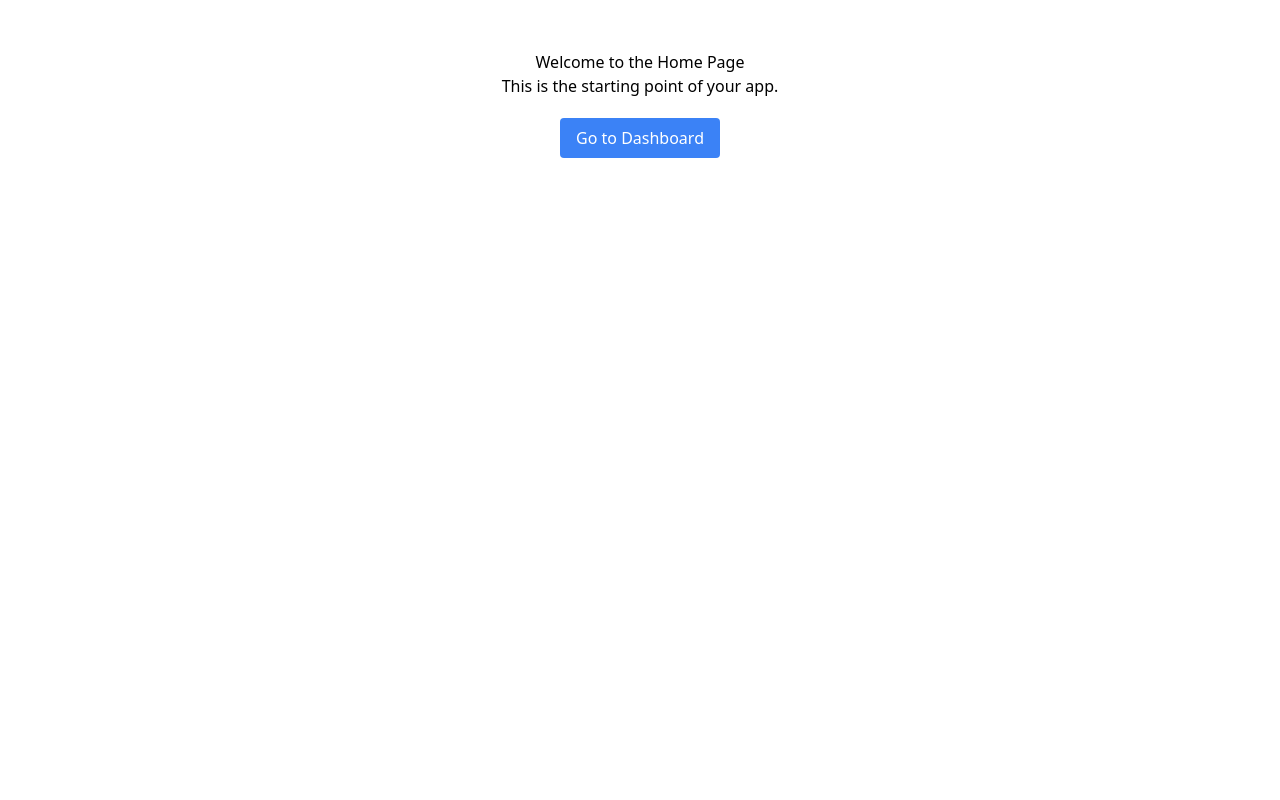
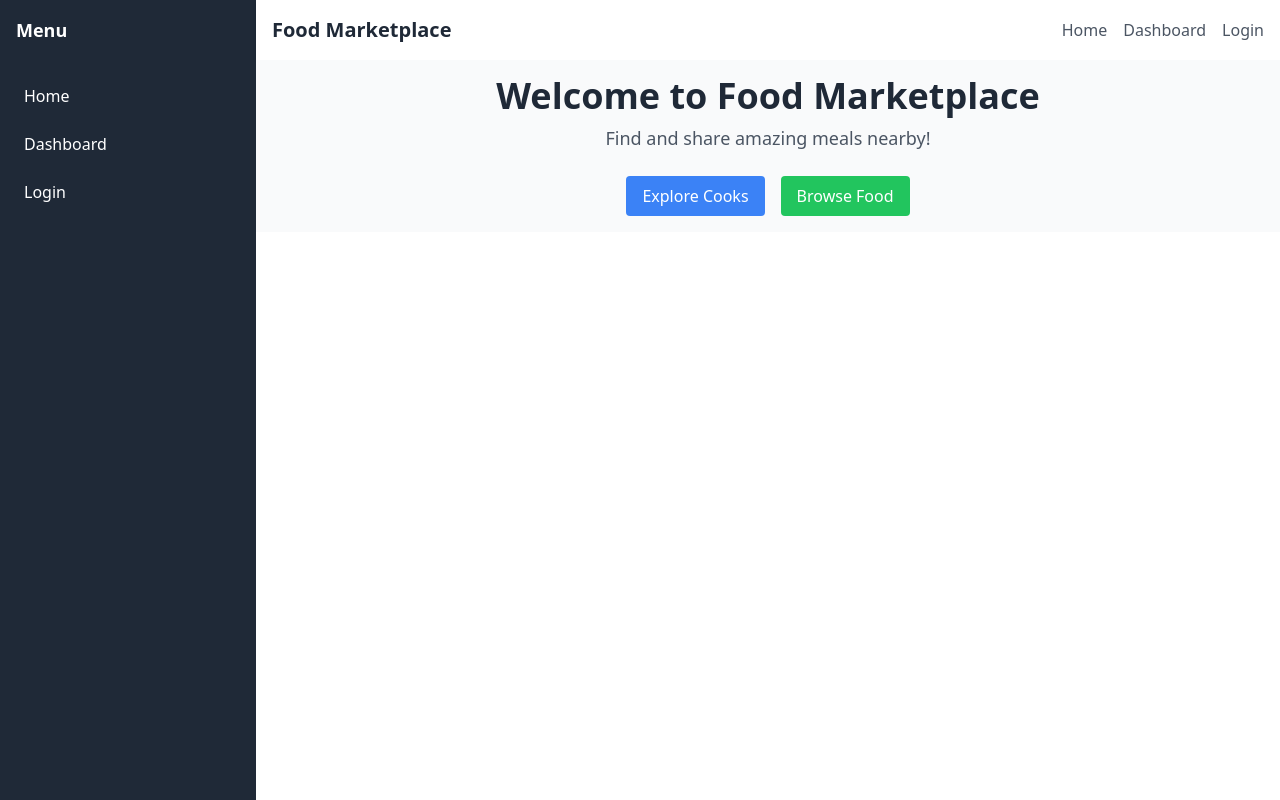
Before and after one commit to omgoswami/tiffin, a React (Create React App) app in the folder frontend/: page / in a window 1280 px wide. Built offline with nearby package versions, Linux system fonts and the light colour scheme.

Commit message:
sidebar, navbar, dashboard, login, some buttons all done

```diff
--- a/frontend/src/App.js
+++ b/frontend/src/App.js
@@ -1,20 +1,24 @@
-import React from 'react';
-import { BrowserRouter as Router, Routes, Route } from 'react-router-dom';
-import HomePage from './pages/Home/HomePage';
-import DashboardPage from './pages/Dashboard/DashboardPage';
-import NotFoundPage from './pages/NotFoundPage';
+import React from "react";
+import { BrowserRouter as Router, Routes, Route } from "react-router-dom";
+import MainLayout from "./layouts/MainLayout";
+import HomePage from "./pages/Home/HomePage";
+import DashboardPage from "./pages/Dashboard/DashboardPage";
+import LoginPage from "./pages/Auth/LoginPage";
+import NotFoundPage from "./pages/NotFoundPage";
 
-const App = () => {
+function App() {
   return (
     <Router>
       <Routes>
-        {/* Define routes */}
-        <Route path="/" element={<HomePage />} /> {/* Default to HomePage */}
-        <Route path="/dashboard" element={<DashboardPage />} />
-        <Route path="*" element={<NotFoundPage />} /> {/* Catch-all for 404 */}
+        <Route element={<MainLayout />}>
+          <Route path="/" element={<HomePage />} />
+          <Route path="/dashboard" element={<DashboardPage />} />
+        </Route>
+        <Route path="/login" element={<LoginPage />} />
+        <Route path="*" element={<NotFoundPage />} /> {/* Updated here */}
       </Routes>
     </Router>
   );
-};
+}
 
 export default App;
--- /dev/null
+++ b/frontend/src/components/Navbar/Navbar.jsx
@@ -0,0 +1,16 @@
+import React from "react";
+
+const Navbar = () => {
+  return (
+    <div className="w-full bg-white shadow p-4 flex justify-between items-center">
+      <h1 className="text-xl font-bold text-gray-800">Food Marketplace</h1>
+      <nav className="flex space-x-4">
+        <a href="/" className="text-gray-600 hover:text-gray-800">Home</a>
+        <a href="/dashboard" className="text-gray-600 hover:text-gray-800">Dashboard</a>
+        <a href="/login" className="text-gray-600 hover:text-gray-800">Login</a>
+      </nav>
+    </div>
+  );
+};
+
+export default Navbar;
--- /dev/null
+++ b/frontend/src/components/Sidebar/Sidebar.jsx
@@ -0,0 +1,16 @@
+import React from "react";
+
+const Sidebar = () => {
+  return (
+    <div className="w-64 h-full bg-gray-800 text-white flex flex-col">
+      <div className="p-4 text-lg font-bold">Menu</div>
+      <nav className="flex flex-col space-y-2 p-4">
+        <a href="/" className="hover:bg-gray-700 p-2 rounded">Home</a>
+        <a href="/dashboard" className="hover:bg-gray-700 p-2 rounded">Dashboard</a>
+        <a href="/login" className="hover:bg-gray-700 p-2 rounded">Login</a>
+      </nav>
+    </div>
+  );
+};
+
+export default Sidebar;
--- /dev/null
+++ b/frontend/src/layouts/MainLayout.jsx
@@ -0,0 +1,20 @@
+import React from "react";
+import { Outlet } from "react-router-dom";
+import Navbar from "../components/Navbar/Navbar";
+import Sidebar from "../components/Sidebar/Sidebar";
+
+const MainLayout = () => {
+  return (
+    <div className="flex h-screen">
+      <Sidebar />
+      <div className="flex flex-col flex-grow">
+        <Navbar />
+        <main className="p-4 overflow-y-auto bg-gray-50">
+          <Outlet />
+        </main>
+      </div>
+    </div>
+  );
+};
+
+export default MainLayout;
--- /dev/null
+++ b/frontend/src/pages/Auth/LoginPage.jsx
@@ -0,0 +1,39 @@
+// src/pages/Auth/LoginPage.jsx
+import React from "react";
+
+const LoginPage = () => {
+  return (
+    <div className="flex flex-col items-center justify-center h-screen bg-gray-100">
+      <h1 className="text-2xl font-bold mb-4">Login</h1>
+      <form className="bg-white p-6 rounded shadow-md w-80">
+        <div className="mb-4">
+          <label className="block text-gray-700 text-sm font-bold mb-2" htmlFor="email">
+            Email
+          </label>
+          <input
+            id="email"
+            type="email"
+            placeholder="Enter your email"
+            className="w-full px-3 py-2 border rounded focus:outline-none focus:ring focus:ring-blue-200"
+          />
+        </div>
+        <div className="mb-4">
+          <label className="block text-gray-700 text-sm font-bold mb-2" htmlFor="password">
+            Password
+          </label>
+          <input
+            id="password"
+            type="password"
+            placeholder="Enter your password"
+            className="w-full px-3 py-2 border rounded focus:outline-none focus:ring focus:ring-blue-200"
+          />
+        </div>
+        <button type="submit" className="w-full bg-blue-500 text-white py-2 rounded hover:bg-blue-600">
+          Login
+        </button>
+      </form>
+    </div>
+  );
+};
+
+export default LoginPage;
--- a/frontend/src/pages/Home/HomePage.jsx
+++ b/frontend/src/pages/Home/HomePage.jsx
@@ -1,19 +1,19 @@
-import React from 'react';
-import { Link } from 'react-router-dom';
+// src/pages/Home/HomePage.jsx
+import React from "react";
 
 const HomePage = () => {
   return (
-    <div className="home-page" style={{ textAlign: 'center', padding: '50px' }}>
-      <h1>Welcome to the Home Page</h1>
-      <p>This is the starting point of your app.</p>
-      <Link to="/dashboard">
-        <button
-          className="px-4 py-2 bg-blue-500 text-white rounded hover:bg-blue-700"
-          style={{ marginTop: '20px' }}
-        >
-          Go to Dashboard
+    <div className="text-center">
+      <h1 className="text-4xl font-bold text-gray-800">Welcome to Food Marketplace</h1>
+      <p className="text-lg text-gray-600 mt-2">Find and share amazing meals nearby!</p>
+      <div className="mt-6 flex justify-center space-x-4">
+        <button className="px-4 py-2 bg-blue-500 text-white rounded hover:bg-blue-600">
+          Explore Cooks
         </button>
-      </Link>
+        <button className="px-4 py-2 bg-green-500 text-white rounded hover:bg-green-600">
+          Browse Food
+        </button>
+      </div>
     </div>
   );
 };
--- a/frontend/tailwind.config.js
+++ b/frontend/tailwind.config.js
@@ -4,7 +4,12 @@ module.exports = {
     "./src/**/*.{js,jsx,ts,tsx}", // Add this line to scan your React files
   ],
   theme: {
-    extend: {},
+    extend: {
+      colors: {
+        primary: "#58606e",
+        secondary: "#0043a8"
+    },
   },
+},
   plugins: [],
 };
```
Also changed, not shown: 9 other files (tests, documents, lock files or other folders).
